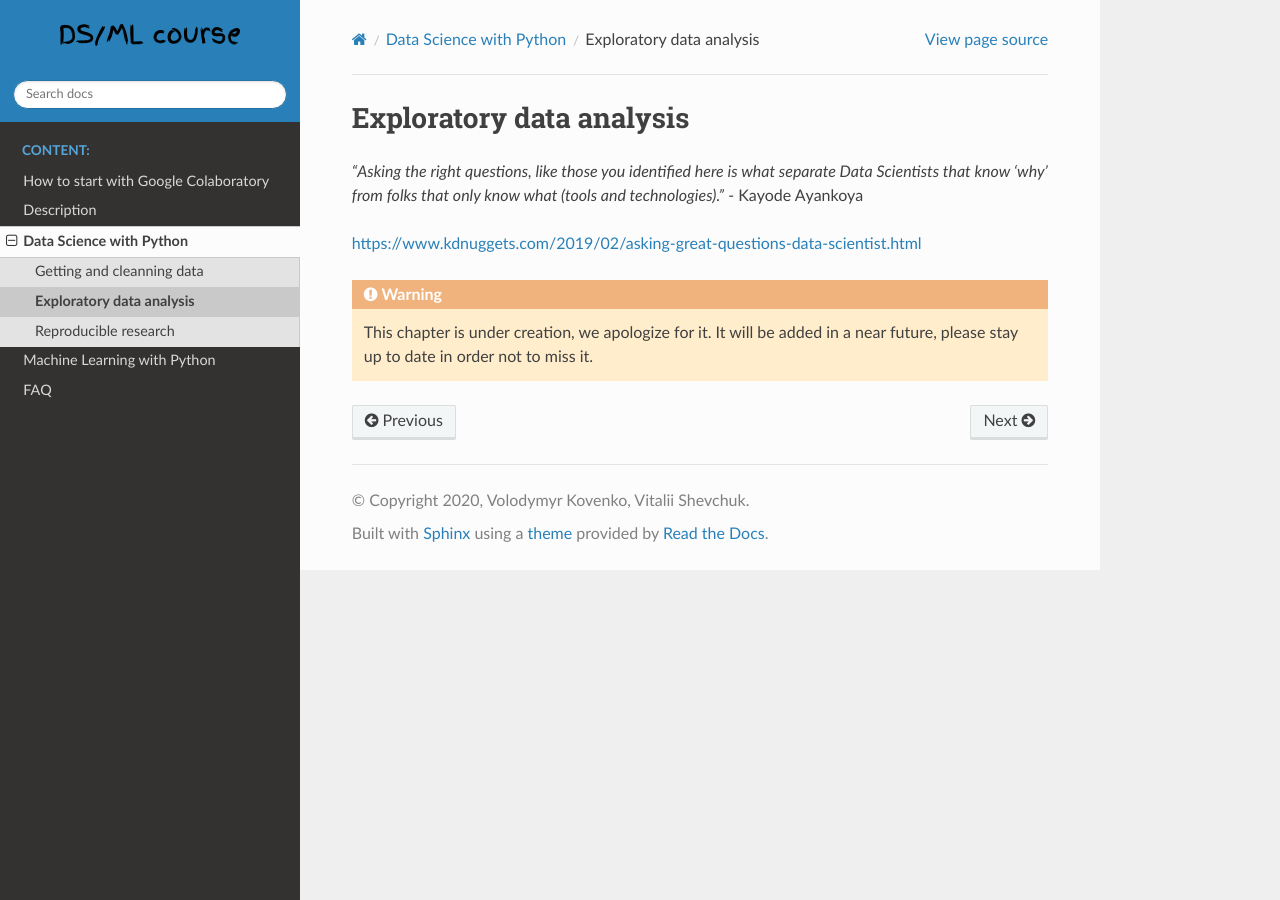
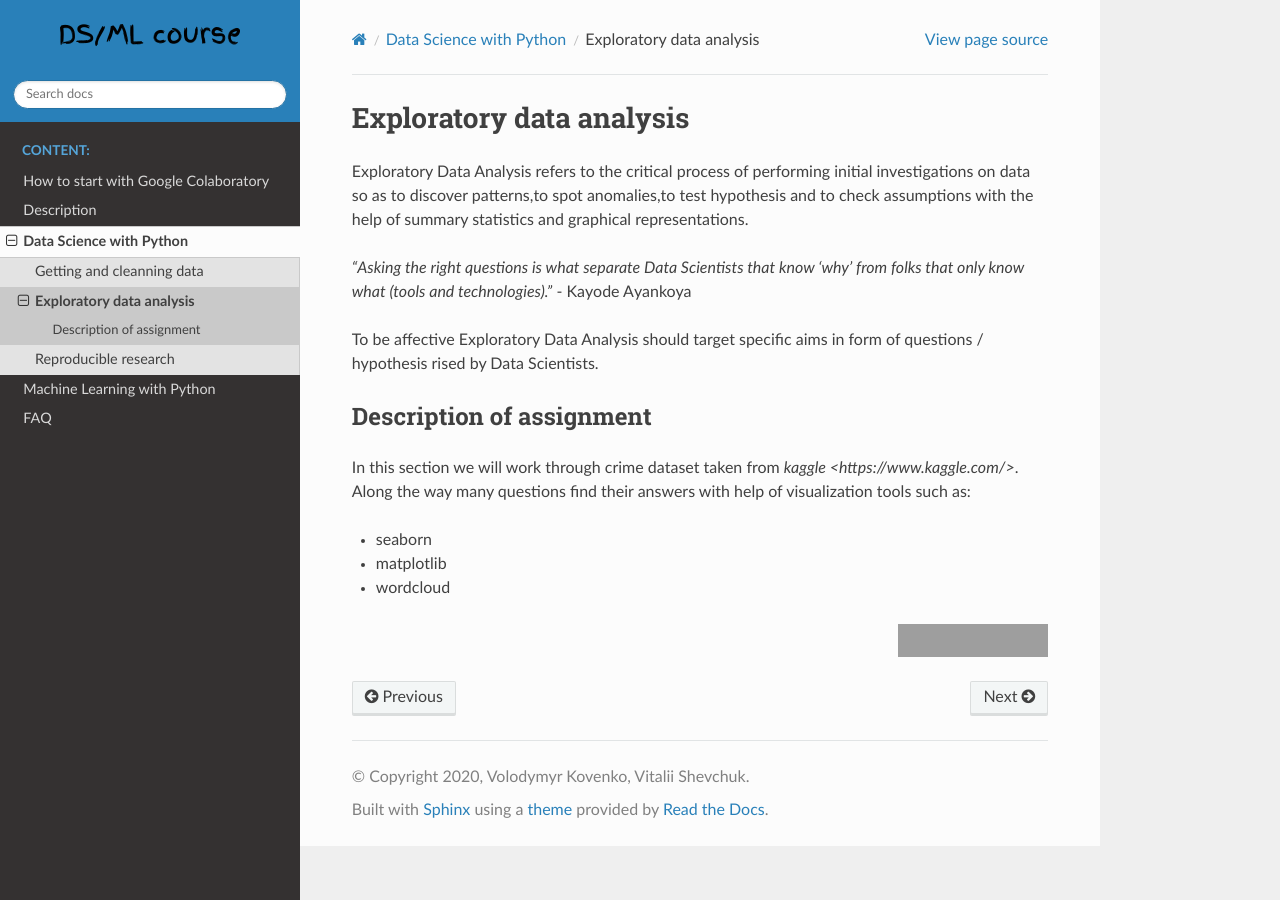
Before and after one commit to HikkaV/DS-ML-Courses, a Sphinx documentation site: the page built from docs/exploratory_data_analysis.rst, in a window 1280 px wide. Built offline with Sphinx 7.4.7 and the Read the Docs theme 2.0.0, drawn with Linux system fonts in a browser that asks for light colours; formulas are drawn with MathJax 3; grey boxes are pictures that could not be loaded.

```diff
--- a/docs/exploratory_data_analysis.rst
+++ b/docs/exploratory_data_analysis.rst
@@ -1,10 +1,23 @@
 Exploratory data analysis
-========================
+^^^^^^^^^^^^^^^^^^^^^^^^^^
 
+| Exploratory Data Analysis refers to the critical process of performing initial investigations on data so as to discover patterns,to spot anomalies,to test hypothesis and to check assumptions with the help of summary statistics and graphical representations.
 
-*"Asking the right questions, like those you identified here is what separate Data Scientists that know ‘why’ from folks that only know what (tools and technologies)."* - Kayode Ayankoya
+*"Asking the right questions is what separate Data Scientists that know ‘why’ from folks that only know what (tools and technologies)."* - Kayode Ayankoya
 
+| To be affective Exploratory Data Analysis should target specific aims in form of questions / hypothesis rised by Data Scientists.
 
-https://www.kdnuggets.com/2019/02/asking-great-questions-data-scientist.html
+Description of assignment
+=========================
 
-.. warning:: This chapter is under creation, we apologize for it. It will be added in a near future, please stay up to date in order not to miss it.
+In this section we will work through crime dataset taken from `kaggle <https://www.kaggle.com/>`. Along the way many questions find their answers with help of visualization tools such as:
+
+- seaborn
+- matplotlib
+- wordcloud
+
+.. image:: https://colab.research.google.com/assets/colab-badge.svg
+  :target: https://colab.research.google.com/github/HikkaV/DS-ML-Courses/blob/master/assignments/data_science/assignment_2_exploratory_data_analysis/crimes_exploring.ipynb
+  :width: 150
+  :align: right
+  :alt:  Assignment 1
```
Also changed, not shown: 1 other file.
